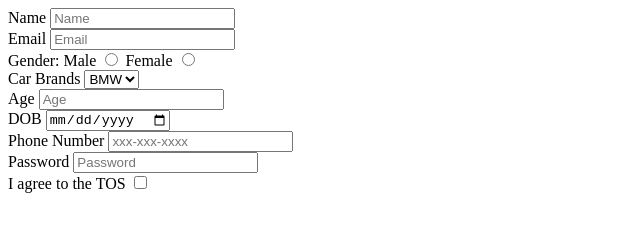
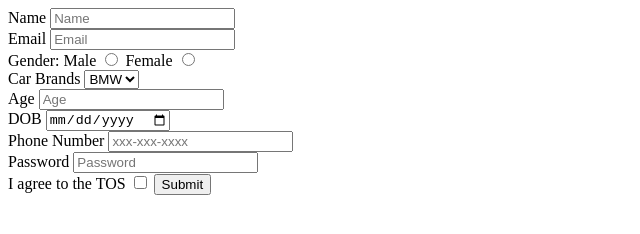
Before and after one commit to acciojob/signup-form-car-Manas9777, a website: page main.html in a window 1280 px wide. Shown: the whole page, without its empty margins (0-640 px from the left). Drawn offline with Linux system fonts and the light colour scheme.

Commit message:
created a submission

```diff
--- a/main.html
+++ b/main.html
@@ -42,7 +42,8 @@
 		<br>
 		<label for="tos">I agree to the TOS</label>
 		<input type="checkbox" id="tos"  required>
-
+		<label for="submit"></label>
+		<input type="submit" id="submit">
     <script type="text/javascript" src="./script.js">
 </script>
 
```
